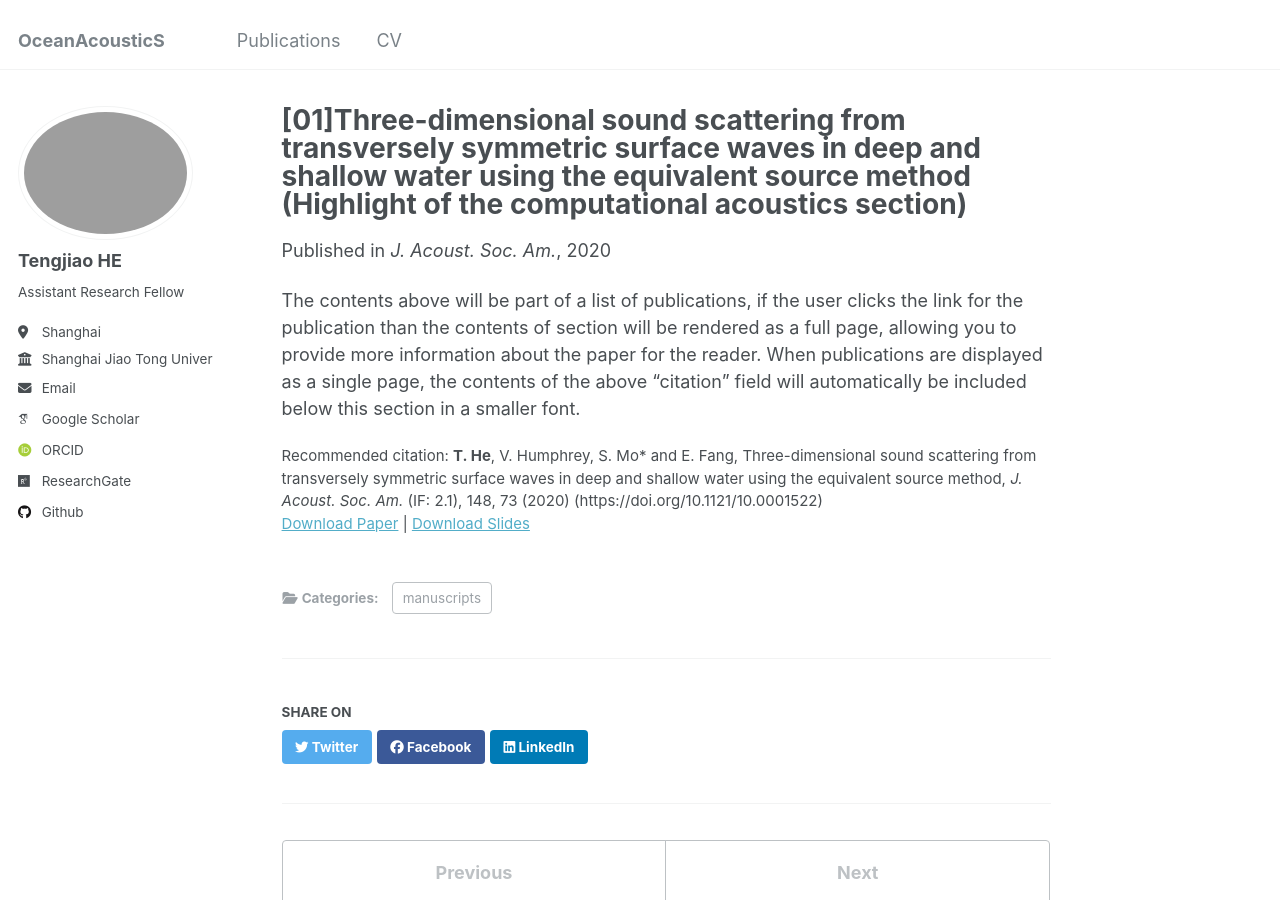
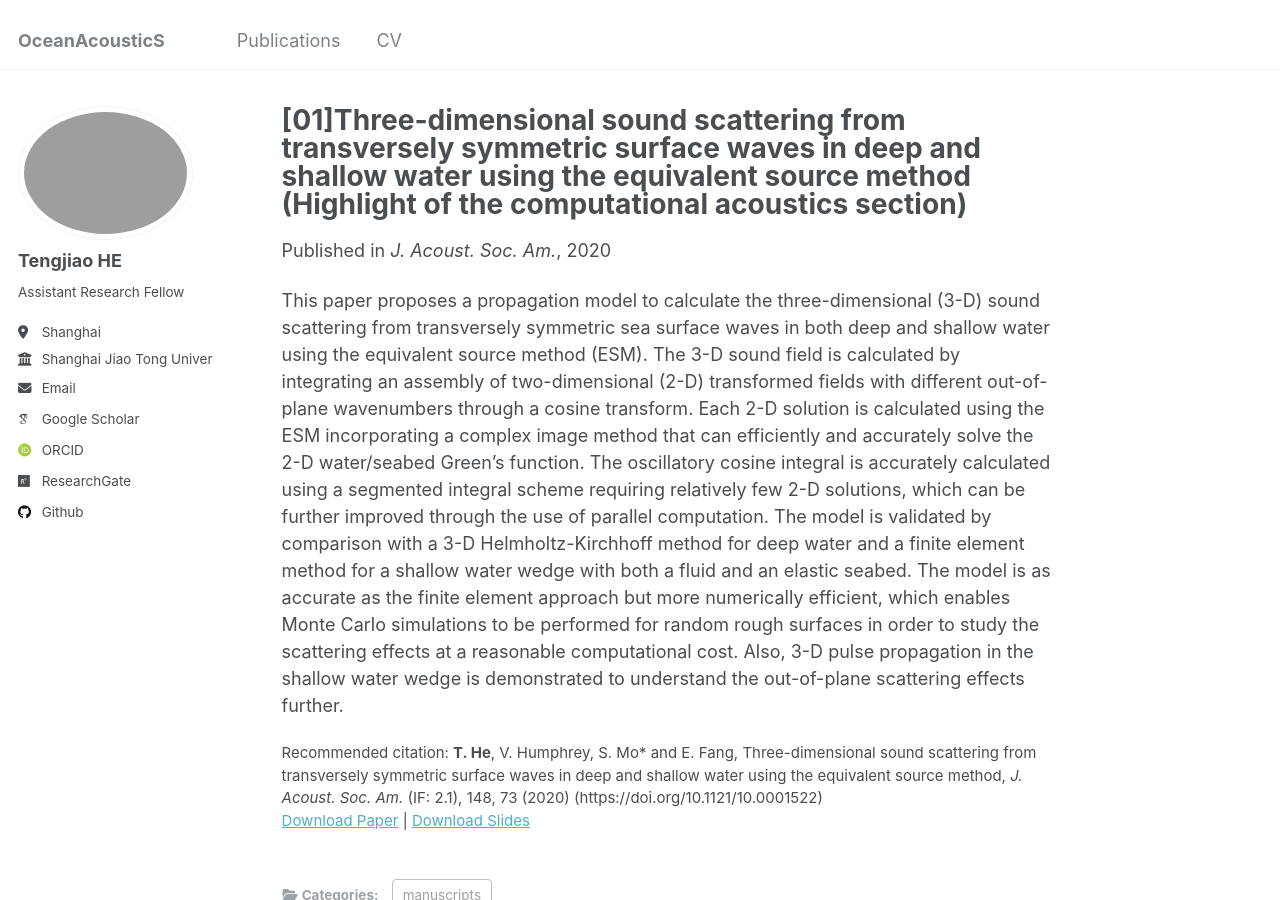
Before and after one commit to TengjiaoHE/OceanSoniX, a Jekyll site: the page built from _publications/2009-10-01-paper-title-number-1.md, in a window 1280 px wide and 900 px high. Built offline with Jekyll 4.4.1, drawn with Linux system fonts in a browser that asks for light colours; some web fonts are replaced.

Commit message:
Update 2009-10-01-paper-title-number-1.md

```diff
--- a/_publications/2009-10-01-paper-title-number-1.md
+++ b/_publications/2009-10-01-paper-title-number-1.md
@@ -3,7 +3,7 @@ title: "[01]Three-dimensional sound scattering from transversely symmetric surfa
 collection: publications
 category: manuscripts
 permalink: /publication/2009-10-01-paper-title-number-1
-excerpt: 'This paper is about the number 1. The number 2 is left for future work.'
+excerpt: ''
 date: 2020-07-08
 venue: 'J. Acoust. Soc. Am.'
 slidesurl: 'http://academicpages.github.io/files/slides1.pdf'
@@ -11,4 +11,4 @@ paperurl: 'http://academicpages.github.io/files/paper1.pdf'
 citation: '<b>T. He</b>, V. Humphrey, S. Mo* and E. Fang, Three-dimensional sound scattering from transversely symmetric surface waves in deep and shallow water using the equivalent source method, <i>J. Acoust. Soc. Am.</i> (IF: 2.1), 148, 73 (2020) (https://doi.org/10.1121/10.0001522)'
 ---
 
-The contents above will be part of a list of publications, if the user clicks the link for the publication than the contents of section will be rendered as a full page, allowing you to provide more information about the paper for the reader. When publications are displayed as a single page, the contents of the above "citation" field will automatically be included below this section in a smaller font.
+This paper proposes a propagation model to calculate the three-dimensional (3-D) sound scattering from transversely symmetric sea surface waves in both deep and shallow water using the equivalent source method (ESM). The 3-D sound field is calculated by integrating an assembly of two-dimensional (2-D) transformed fields with different out-of-plane wavenumbers through a cosine transform. Each 2-D solution is calculated using the ESM incorporating a complex image method that can efficiently and accurately solve the 2-D water/seabed Green's function. The oscillatory cosine integral is accurately calculated using a segmented integral scheme requiring relatively few 2-D solutions, which can be further improved through the use of parallel computation. The model is validated by comparison with a 3-D Helmholtz-Kirchhoff method for deep water and a finite element method for a shallow water wedge with both a fluid and an elastic seabed. The model is as accurate as the finite element approach but more numerically efficient, which enables Monte Carlo simulations to be performed for random rough surfaces in order to study the scattering effects at a reasonable computational cost. Also, 3-D pulse propagation in the shallow water wedge is demonstrated to understand the out-of-plane scattering effects further.
```
